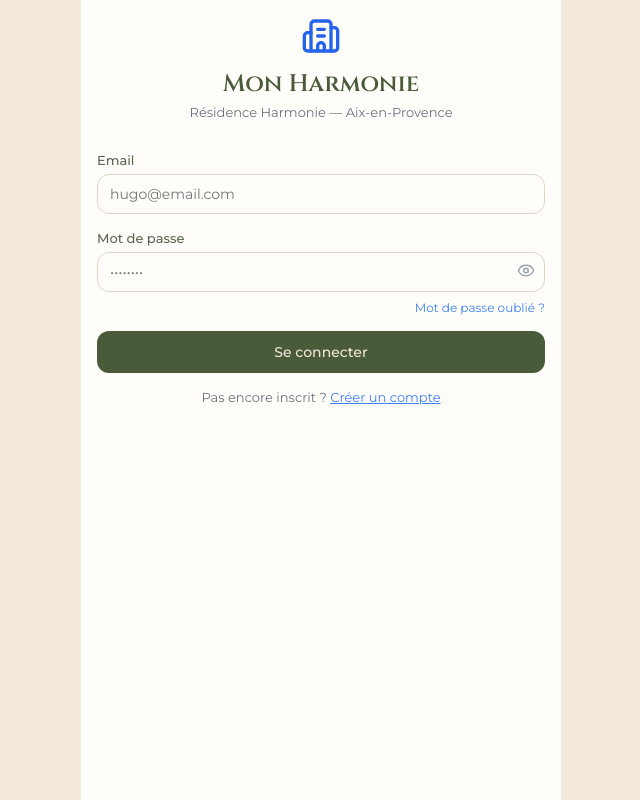
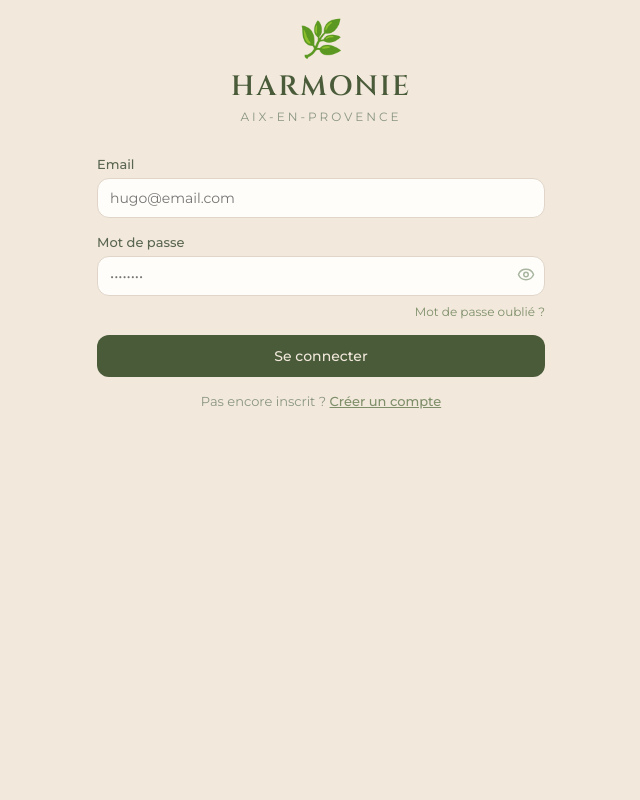
Before and after one commit to HugoDAG/mon-harmonie, a React (Vite) app: page /login in a window 1280 px wide. Shown: the whole page, without its empty margins (319-959 px from the left). Built offline with nearby package versions, Linux system fonts and the light colour scheme; no server answers.

Commit message:
Update Login.jsx

```diff
--- a/src/pages/Login.jsx
+++ b/src/pages/Login.jsx
@@ -2,7 +2,7 @@ import { useState } from 'react'
 import { useNavigate, Link } from 'react-router-dom'
 import { useAuth } from '../lib/AuthContext'
 import { supabase } from '../lib/supabase'
-import { Building2, Eye, EyeOff } from 'lucide-react'
+import { Eye, EyeOff } from 'lucide-react'
 
 export default function Login() {
   const [email, setEmail] = useState('')
@@ -36,49 +36,36 @@ export default function Login() {
     const { error } = await supabase.auth.resetPasswordForEmail(email, {
       redirectTo: window.location.origin + '/login'
     })
-    if (error) {
-      setError(error.message)
-    } else {
-      setResetSent(true)
-    }
+    if (error) setError(error.message)
+    else setResetSent(true)
     setLoading(false)
   }
 
   if (resetMode) {
     return (
-      <div className="app-shell" style={{ justifyContent: 'center' }}>
+      <div className="app-shell" style={{ justifyContent: 'center', background: 'var(--cream)' }}>
         <div className="page-content" style={{ paddingBottom: 16 }}>
           <div style={{ textAlign: 'center', marginBottom: 32 }}>
-            <Building2 size={40} color="var(--blue-600)" style={{ marginBottom: 8 }} />
-            <h1 style={{ fontSize: 24, fontWeight: 600 }}>Mot de passe oublié</h1>
-            <p style={{ fontSize: 13, color: 'var(--gray-500)', marginTop: 4 }}>
-              Entrez votre email pour recevoir un lien de réinitialisation
-            </p>
+            <h1 style={{ fontSize: 28, fontWeight: 600, fontFamily: "'Cinzel', serif", color: 'var(--green-dark)', letterSpacing: 2 }}>HARMONIE</h1>
+            <p style={{ fontSize: 12, color: 'var(--text-light)', marginTop: 4, letterSpacing: 3, textTransform: 'uppercase' }}>Aix-en-Provence</p>
+            <p style={{ fontSize: 14, color: 'var(--text-medium)', marginTop: 16 }}>Mot de passe oublié</p>
           </div>
-
           {resetSent ? (
-            <div style={{ background: 'var(--green-50)', color: 'var(--green-600)', padding: '14px 16px', borderRadius: 'var(--radius)', fontSize: 13, textAlign: 'center', marginBottom: 16 }}>
-              Un email de réinitialisation a été envoyé à <strong>{email}</strong>. Vérifiez votre boîte de réception.
+            <div style={{ background: 'var(--green-sage-10)', color: 'var(--green-dark)', padding: '14px 16px', borderRadius: 'var(--radius)', fontSize: 13, textAlign: 'center' }}>
+              Un email a été envoyé à <strong>{email}</strong>.
             </div>
           ) : (
             <form onSubmit={handleReset}>
-              {error && (
-                <div style={{ background: 'var(--red-50)', color: 'var(--red-500)', padding: '10px 14px', borderRadius: 'var(--radius)', fontSize: 13, marginBottom: 16 }}>
-                  {error}
-                </div>
-              )}
+              {error && <div style={{ background: 'var(--red-50)', color: 'var(--red-500)', padding: '10px 14px', borderRadius: 'var(--radius)', fontSize: 13, marginBottom: 16 }}>{error}</div>}
               <div className="form-group">
                 <label>Email</label>
                 <input type="email" value={email} onChange={e => setEmail(e.target.value)} placeholder="hugo@email.com" required />
               </div>
-              <button type="submit" className="btn btn-primary" disabled={loading}>
-                {loading ? 'Envoi…' : 'Envoyer le lien'}
-              </button>
+              <button type="submit" className="btn btn-primary" disabled={loading}>{loading ? 'Envoi...' : 'Envoyer le lien'}</button>
             </form>
           )}
-
-          <p style={{ textAlign: 'center', fontSize: 13, color: 'var(--gray-500)', marginTop: 16 }}>
-            <span onClick={() => { setResetMode(false); setResetSent(false); setError('') }} style={{ color: 'var(--blue-500)', cursor: 'pointer' }}>Retour à la connexion</span>
+          <p style={{ textAlign: 'center', fontSize: 13, color: 'var(--text-light)', marginTop: 16 }}>
+            <span onClick={() => { setResetMode(false); setResetSent(false); setError('') }} style={{ color: 'var(--green-sage)', cursor: 'pointer' }}>Retour</span>
           </p>
         </div>
       </div>
@@ -86,49 +73,35 @@ export default function Login() {
   }
 
   return (
-    <div className="app-shell" style={{ justifyContent: 'center' }}>
+    <div className="app-shell" style={{ justifyContent: 'center', background: 'var(--cream)' }}>
       <div className="page-content" style={{ paddingBottom: 16 }}>
         <div style={{ textAlign: 'center', marginBottom: 32 }}>
-          <Building2 size={40} color="var(--blue-600)" style={{ marginBottom: 8 }} />
-          <h1 style={{ fontSize: 24, fontWeight: 600 }}>Mon Harmonie</h1>
-          <p style={{ fontSize: 13, color: 'var(--gray-500)', marginTop: 4 }}>
-            Résidence Harmonie — Aix-en-Provence
-          </p>
+          <div style={{ fontSize: 36, marginBottom: 8 }}>🌿</div>
+          <h1 style={{ fontSize: 28, fontWeight: 600, fontFamily: "'Cinzel', serif", color: 'var(--green-dark)', letterSpacing: 2 }}>HARMONIE</h1>
+          <p style={{ fontSize: 12, color: 'var(--text-light)', marginTop: 4, letterSpacing: 3, textTransform: 'uppercase' }}>Aix-en-Provence</p>
         </div>
 
         <form onSubmit={handleSubmit}>
-          {error && (
-            <div style={{ background: 'var(--red-50)', color: 'var(--red-500)', padding: '10px 14px', borderRadius: 'var(--radius)', fontSize: 13, marginBottom: 16 }}>
-              {error}
-            </div>
-          )}
-
+          {error && <div style={{ background: 'var(--red-50)', color: 'var(--red-500)', padding: '10px 14px', borderRadius: 'var(--radius)', fontSize: 13, marginBottom: 16 }}>{error}</div>}
           <div className="form-group">
             <label>Email</label>
             <input type="email" value={email} onChange={e => setEmail(e.target.value)} placeholder="hugo@email.com" required />
           </div>
-
           <div className="form-group">
             <label>Mot de passe</label>
             <div style={{ position: 'relative' }}>
               <input type={showPassword ? 'text' : 'password'} value={password} onChange={e => setPassword(e.target.value)} placeholder="••••••••" required style={{ paddingRight: 44 }} />
-              <button type="button" onClick={() => setShowPassword(s => !s)} style={{ position: 'absolute', right: 10, top: '50%', transform: 'translateY(-50%)', background: 'none', border: 'none', color: 'var(--gray-400)', cursor: 'pointer' }}>
+              <button type="button" onClick={() => setShowPassword(s => !s)} style={{ position: 'absolute', right: 10, top: '50%', transform: 'translateY(-50%)', background: 'none', border: 'none', color: 'var(--text-muted)', cursor: 'pointer' }}>
                 {showPassword ? <EyeOff size={18} /> : <Eye size={18} />}
               </button>
             </div>
           </div>
-
-          <p style={{ textAlign: 'right', fontSize: 12, color: 'var(--blue-500)', marginTop: -8, marginBottom: 16, cursor: 'pointer' }} onClick={() => setResetMode(true)}>
-            Mot de passe oublié ?
-          </p>
-
-          <button type="submit" className="btn btn-primary" disabled={loading}>
-            {loading ? 'Connexion…' : 'Se connecter'}
-          </button>
+          <p style={{ textAlign: 'right', fontSize: 12, color: 'var(--green-sage)', marginTop: -8, marginBottom: 16, cursor: 'pointer' }} onClick={() => setResetMode(true)}>Mot de passe oublié ?</p>
+          <button type="submit" className="btn btn-primary" disabled={loading}>{loading ? 'Connexion...' : 'Se connecter'}</button>
         </form>
 
-        <p style={{ textAlign: 'center', fontSize: 13, color: 'var(--gray-500)', marginTop: 16 }}>
-          Pas encore inscrit ? <Link to="/register" style={{ color: 'var(--blue-500)' }}>Créer un compte</Link>
+        <p style={{ textAlign: 'center', fontSize: 13, color: 'var(--text-light)', marginTop: 16 }}>
+          Pas encore inscrit ? <Link to="/register" style={{ color: 'var(--green-sage)', fontWeight: 500 }}>Créer un compte</Link>
         </p>
       </div>
     </div>
```
